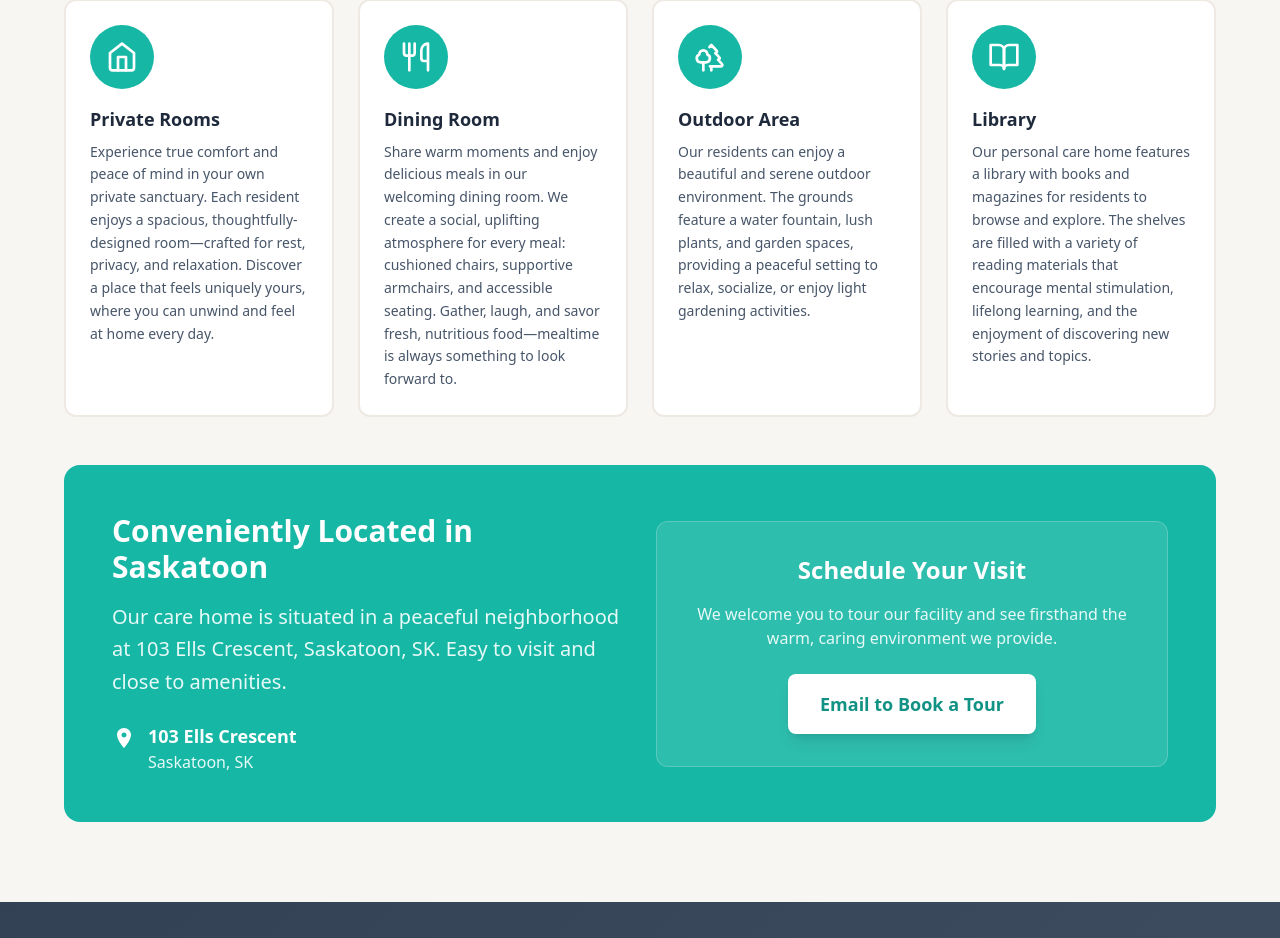
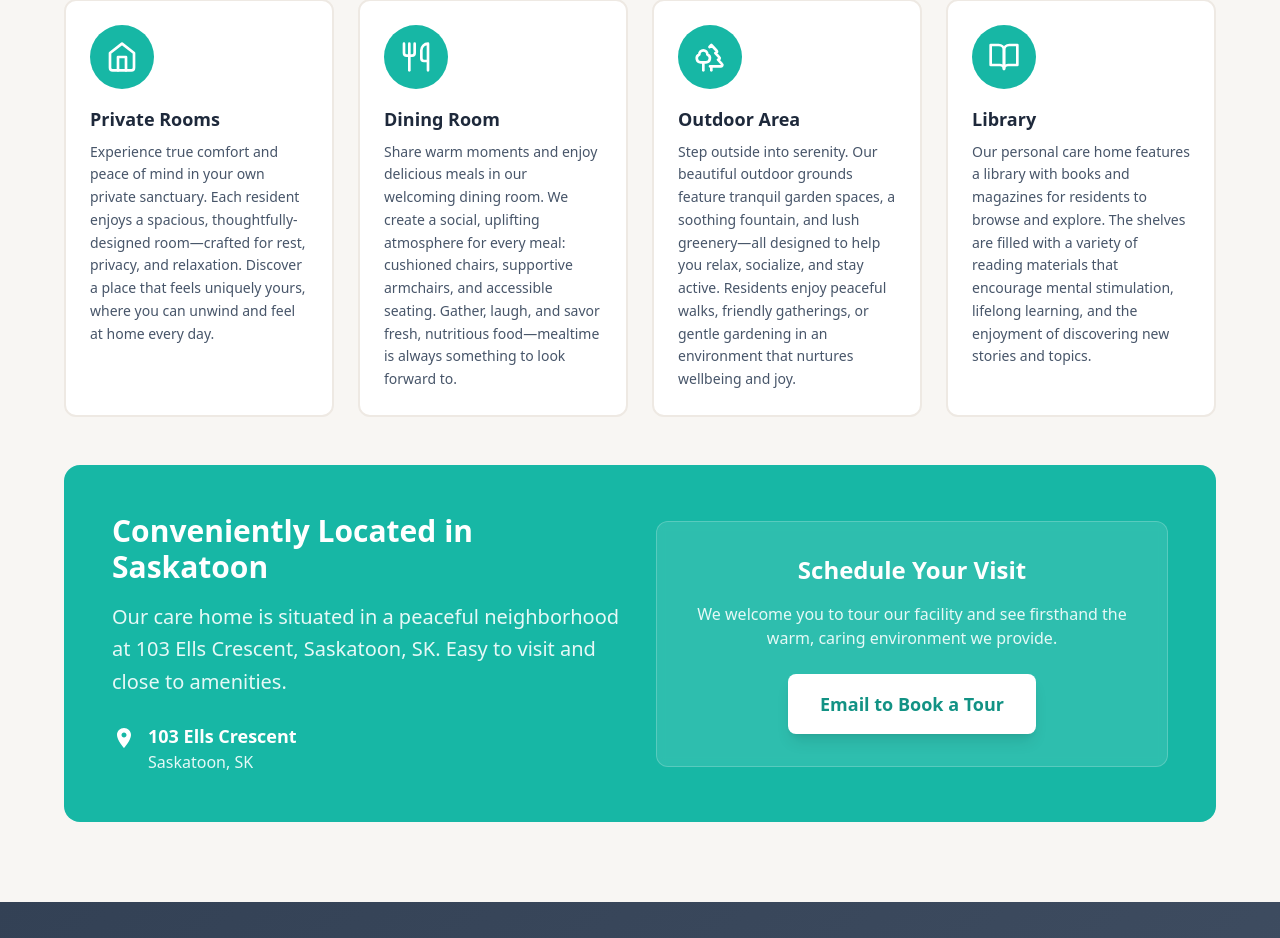
Before and after one commit to ht3886/care-home-website-test, a React (Vite) app: page / in a window 1280 px wide. Shown: the part 4058-4996 px from the top of the page. Built offline with nearby package versions, Linux system fonts and the light colour scheme.

Commit message:
Updated Facilities.tsx

```diff
--- a/src/components/Facilities.tsx
+++ b/src/components/Facilities.tsx
@@ -16,7 +16,7 @@ const Facilities = () => {
     {
       icon: Trees,
       title: 'Outdoor Area',
-      description: 'Our residents can enjoy a beautiful and serene outdoor environment. The grounds feature a water fountain, lush plants, and garden spaces, providing a peaceful setting to relax, socialize, or enjoy light gardening activities.'
+      description: 'Step outside into serenity. Our beautiful outdoor grounds feature tranquil garden spaces, a soothing fountain, and lush greenery—all designed to help you relax, socialize, and stay active. Residents enjoy peaceful walks, friendly gatherings, or gentle gardening in an environment that nurtures wellbeing and joy.'
     },
     {
       icon: BookOpen,
```
